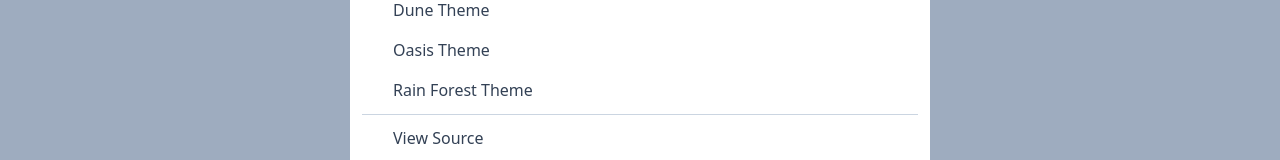
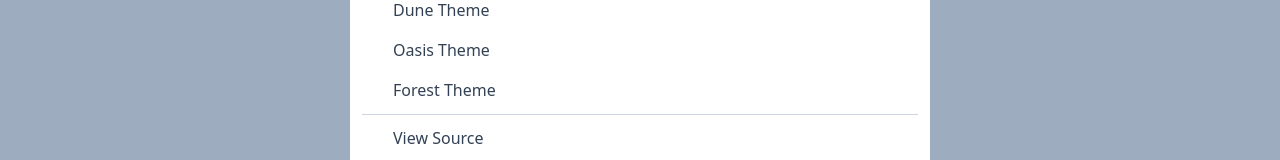
Before and after one commit to nirnejak/workout-tracker, a React (Vite) app: page / in a window 1280 px wide. Both pictures are taken after a click on the button 759 px from the left and 34 px from the top of the page. Shown: the part 352-512 px from the top of the page. Built offline with nearby package versions, Linux system fonts and the light colour scheme; some icons are missing.

Commit message:
Rain Forest → Forest

```diff
--- a/src/components/CommandBar.tsx
+++ b/src/components/CommandBar.tsx
@@ -109,14 +109,14 @@ const CommandBar: React.FC = () => {
           <Command.Separator />
           <Command.Item
             className={commandItemClass}
-            value="Rain Forest Theme"
+            value="Forest Theme"
             onSelect={() => {
-              changeTheme("Rain Forest")
+              changeTheme("Forest")
               setIsOpen(false)
             }}
           >
             <Cloud size={13} />
-            Rain Forest Theme
+            Forest Theme
           </Command.Item>
           <Command.Separator className="my-1 h-[0.5px] bg-slate-300 dark:bg-zinc-700" />
           <Command.Item
--- a/src/store/ThemeContext.tsx
+++ b/src/store/ThemeContext.tsx
@@ -1,9 +1,9 @@
 import * as React from "react"
 
-type SUPPORTED_THEME = "Rain Forest" | "Dune" | "Oasis"
+type SUPPORTED_THEME = "Forest" | "Dune" | "Oasis"
 
 const themes = {
-  "Rain Forest": {
+  Forest: {
     primary: "#ccddac",
     dark: "#2c462a",
     light: "#2c462a",
```
